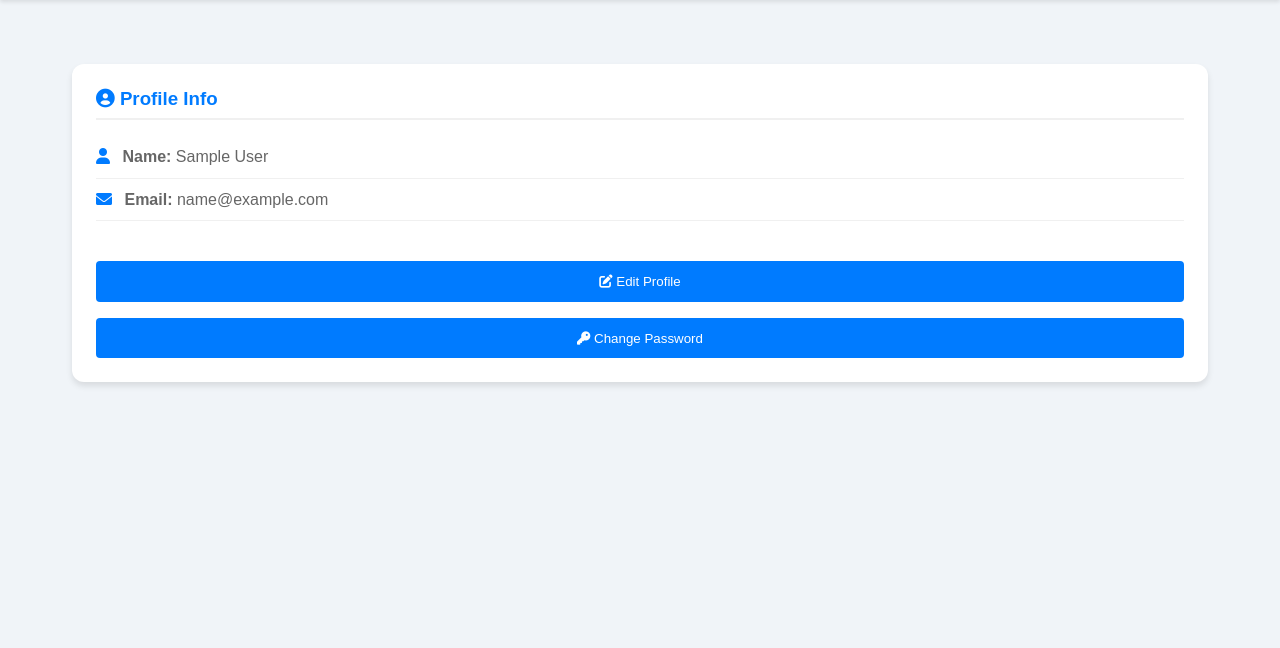
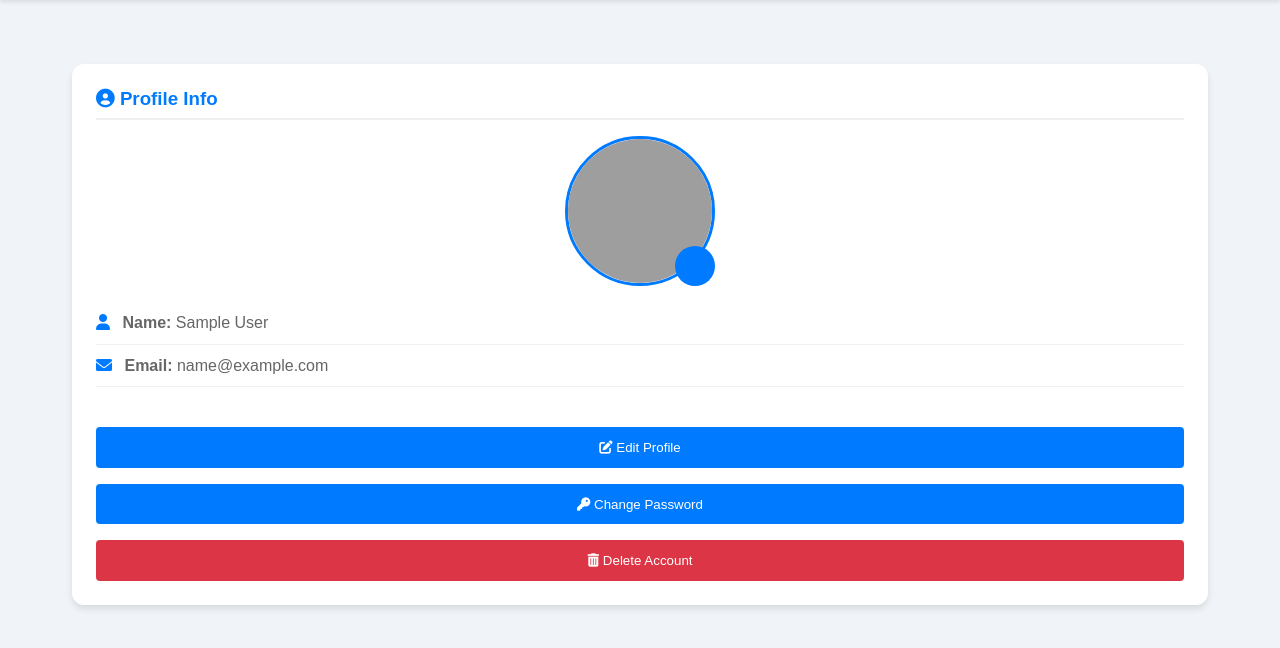
Before and after one commit to Dennis-Rudiger/PHP-User-Managemanet-System, a PHP site: page /dashboard.php in a window 1280 px wide. Shown: the part 63-711 px from the top of the page. Run offline with PHP 8.4, Linux system fonts and the light colour scheme; the visitor is signed in with stand-in values (Sample User, id 1); grey boxes are pictures that could not be loaded.

Commit message:
Implement profile picture upload and account deletion features with corresponding UI updates

```diff
--- a/dashboard.css
+++ b/dashboard.css
@@ -176,6 +176,55 @@ body {
     color: #007BFF;
 }
 
+.profile-picture {
+    position: relative;
+    width: 150px;
+    height: 150px;
+    margin: 0 auto 1rem;
+}
+
+.profile-picture img {
+    width: 100%;
+    height: 100%;
+    border-radius: 50%;
+    object-fit: cover;
+    border: 3px solid #007BFF;
+}
+
+.change-avatar-btn {
+    position: absolute;
+    bottom: 0;
+    right: 0;
+    background: #007BFF;
+    color: white;
+    border: none;
+    border-radius: 50%;
+    width: 40px;
+    height: 40px;
+    cursor: pointer;
+    transition: background-color 0.3s;
+}
+
+.change-avatar-btn:hover {
+    background: #0056b3;
+}
+
+.delete-btn {
+    background-color: #dc3545;
+    margin-top: 1rem;
+}
+
+.delete-btn:hover {
+    background-color: #c82333;
+}
+
+.warning-text {
+    color: #dc3545;
+    text-align: center;
+    margin: 1rem 0;
+    font-weight: bold;
+}
+
 /* Message Styles */
 .success-message, .error-message {
     padding: 1rem;
@@ -213,6 +262,32 @@ form input:focus {
     box-shadow: 0 0 0 2px rgba(0,123,255,0.25);
 }
 
+.file-input-wrapper {
+    margin: 1rem 0;
+}
+
+.file-help {
+    font-size: 0.9rem;
+    color: #666;
+    margin-top: 0.5rem;
+}
+
+.warning-box {
+    background-color: #fff3cd;
+    border: 1px solid #ffeeba;
+    color: #856404;
+    padding: 1rem;
+    margin: 1rem 0;
+    border-radius: 4px;
+    text-align: center;
+}
+
+.warning-box i {
+    font-size: 2rem;
+    color: #dc3545;
+    margin-bottom: 0.5rem;
+}
+
 /* Responsive Design */
 @media (max-width: 768px) {
     .dashboard-nav {
--- a/dashboard.js
+++ b/dashboard.js
@@ -1,37 +1,37 @@
 document.addEventListener('DOMContentLoaded', function() {
-    // Get modal elements
+    // Get all modal elements
     const editProfileModal = document.getElementById('editProfileModal');
     const changePasswordModal = document.getElementById('changePasswordModal');
+    const avatarModal = document.getElementById('avatarModal');
+    const deleteAccountModal = document.getElementById('deleteAccountModal');
     const closeButtons = document.getElementsByClassName('close');
 
-    // Get buttons
+    // Get all buttons
     const editProfileBtn = document.querySelector('.edit-profile-btn');
     const changePasswordBtn = document.querySelector('.change-password-btn');
+    const changeAvatarBtn = document.querySelector('.change-avatar-btn');
+    const deleteAccountBtn = document.querySelector('.delete-account-btn');
 
     // Open modals
-    editProfileBtn.onclick = function() {
-        editProfileModal.style.display = "block";
-    }
-
-    changePasswordBtn.onclick = function() {
-        changePasswordModal.style.display = "block";
-    }
+    editProfileBtn.onclick = () => editProfileModal.style.display = "block";
+    changePasswordBtn.onclick = () => changePasswordModal.style.display = "block";
+    changeAvatarBtn.onclick = () => avatarModal.style.display = "block";
+    deleteAccountBtn.onclick = () => deleteAccountModal.style.display = "block";
 
     // Close modals
     Array.from(closeButtons).forEach(button => {
         button.onclick = function() {
             editProfileModal.style.display = "none";
             changePasswordModal.style.display = "none";
+            avatarModal.style.display = "none";
+            deleteAccountModal.style.display = "none";
         }
     });
 
     // Close when clicking outside
     window.onclick = function(event) {
-        if (event.target == editProfileModal) {
-            editProfileModal.style.display = "none";
-        }
-        if (event.target == changePasswordModal) {
-            changePasswordModal.style.display = "none";
+        if ([editProfileModal, changePasswordModal, avatarModal, deleteAccountModal].includes(event.target)) {
+            event.target.style.display = "none";
         }
     }
 
@@ -54,4 +54,37 @@ document.addEventListener('DOMContentLoaded', function() {
             }
         }
     }
+
+    // Avatar preview
+    const avatarInput = document.querySelector('input[name="avatar"]');
+    if (avatarInput) {
+        avatarInput.onchange = function() {
+            if (this.files && this.files[0]) {
+                const file = this.files[0];
+                // Check file size
+                if (file.size > 5 * 1024 * 1024) { // 5MB
+                    alert('File is too large. Maximum size is 5MB.');
+                    this.value = '';
+                    return;
+                }
+                // Check file type
+                if (!file.type.match(/image.*/)) {
+                    alert('Please upload an image file.');
+                    this.value = '';
+                    return;
+                }
+            }
+        }
+    }
+
+    // Delete account confirmation
+    const deleteAccountForm = document.getElementById('deleteAccountForm');
+    if (deleteAccountForm) {
+        deleteAccountForm.onsubmit = function(e) {
+            if (!confirm('Are you sure you want to delete your account? This action cannot be undone.')) {
+                e.preventDefault();
+                return false;
+            }
+        }
+    }
 });
--- a/dashboard.php
+++ b/dashboard.php
@@ -39,11 +39,21 @@ $error_message = $_GET['error'] ?? '';
                     <h3><i class="fas fa-user-circle"></i> Profile Info</h3>
                     <div class="card-content">
                         <div class="profile-info">
+                            <div class="profile-picture">
+                                <img src="<?php echo !empty($_SESSION['avatar']) ? htmlspecialchars('uploads/avatars/' . $_SESSION['avatar']) : 'assets/default-avatar.png'; ?>"
+                                     alt="Profile Picture">
+                                <button type="button" class="change-avatar-btn" title="Change profile picture">
+                                    <i class="fas fa-camera"></i>
+                                </button>
+                            </div>
                             <p><i class="fas fa-user"></i> <strong>Name:</strong> <?php echo htmlspecialchars($_SESSION['username']); ?></p>
                             <p><i class="fas fa-envelope"></i> <strong>Email:</strong> <?php echo htmlspecialchars($_SESSION['email']); ?></p>
                         </div>
                         <button class="action-btn edit-profile-btn"><i class="fas fa-edit"></i> Edit Profile</button>
                         <button class="action-btn change-password-btn"><i class="fas fa-key"></i> Change Password</button>
+                        <button class="action-btn delete-account-btn" style="background-color: #dc3545;">
+                            <i class="fas fa-trash-alt"></i> Delete Account
+                        </button>
                     </div>
                 </div>
             </div>
@@ -79,6 +89,41 @@ $error_message = $_GET['error'] ?? '';
         </div>
     </div>
 
+    <!-- Avatar Modal -->
+    <div id="avatarModal" class="modal">
+        <div class="modal-content">
+            <span class="close">&times;</span>
+            <h2>Change Profile Picture</h2>
+            <form id="avatarForm" action="update_avatar.php" method="POST" enctype="multipart/form-data">
+                <div class="file-input-wrapper">
+                    <input type="file" name="avatar" accept="image/*" required>
+                    <p class="file-help">Maximum size: 5MB. Accepted formats: JPG, PNG, GIF</p>
+                </div>
+                <button type="submit" class="action-btn">
+                    <i class="fas fa-upload"></i> Upload Picture
+                </button>
+            </form>
+        </div>
+    </div>
+
+    <!-- Delete Account Modal -->
+    <div id="deleteAccountModal" class="modal">
+        <div class="modal-content">
+            <span class="close">&times;</span>
+            <h2>Delete Account</h2>
+            <div class="warning-box">
+                <i class="fas fa-exclamation-triangle"></i>
+                <p>Warning: This action cannot be undone. All your data will be permanently deleted.</p>
+            </div>
+            <form id="deleteAccountForm" action="delete_account.php" method="POST">
+                <input type="password" name="password" placeholder="Enter your password to confirm" required>
+                <button type="submit" class="action-btn delete-btn">
+                    <i class="fas fa-trash-alt"></i> Permanently Delete Account
+                </button>
+            </form>
+        </div>
+    </div>
+
     <script src="dashboard.js"></script>
 </body>
 </html>
```
Also changed, not shown: delete_account.php (added, +46 -0 lines), update_avatar.php (added, +56 -0 lines), assets/default-avatar.png (added), uploads/avatars/67ae089aa7ac9_graduation1.jpg (added).
